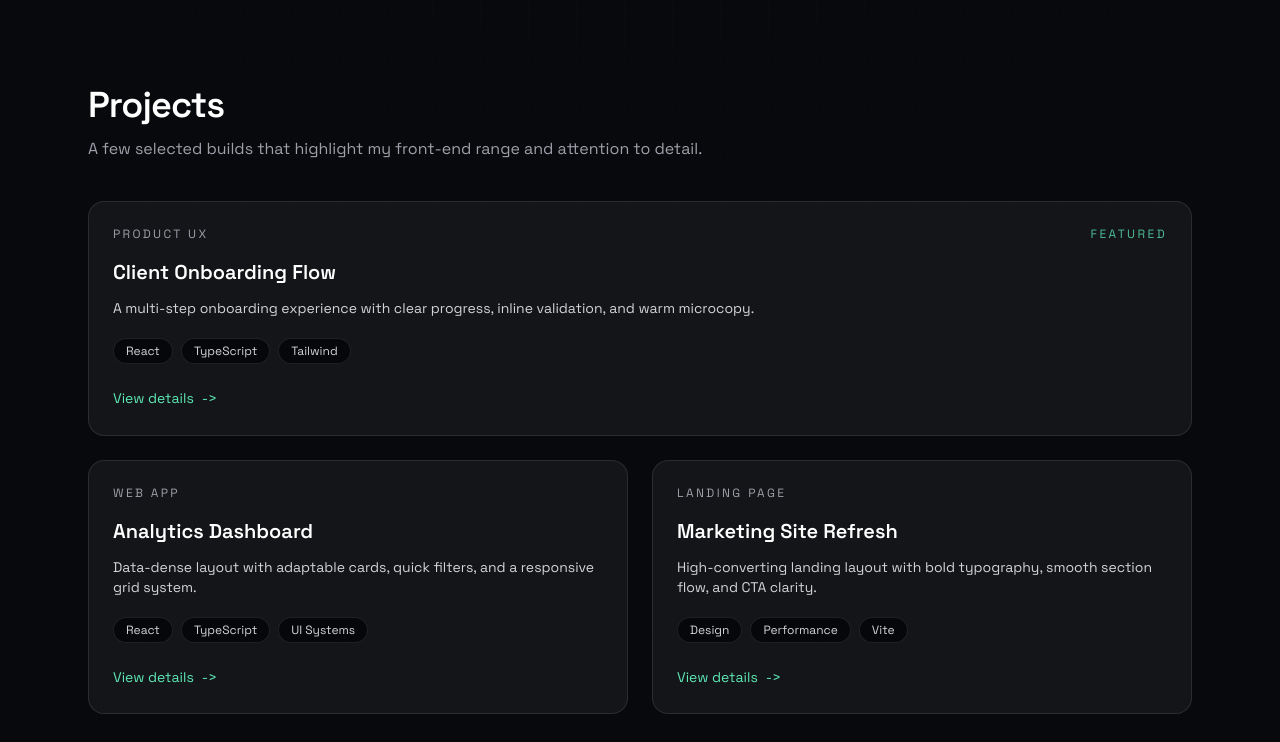
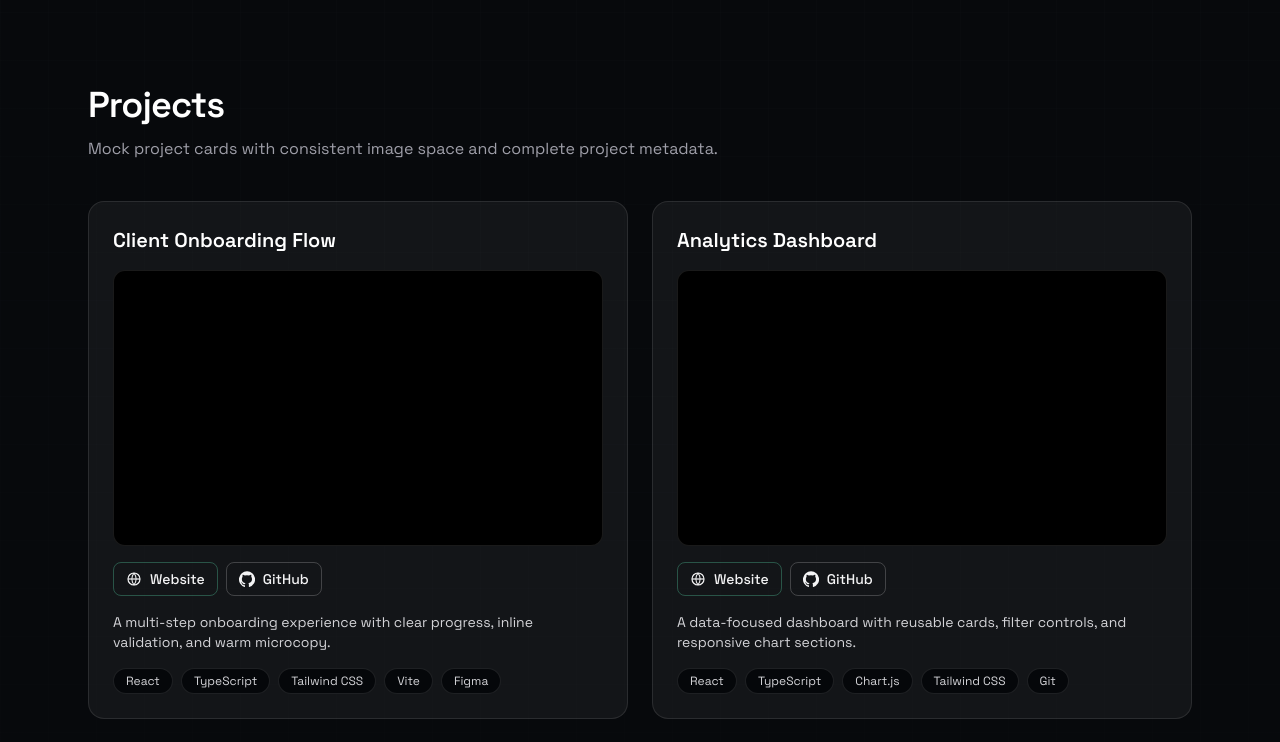
Before and after one commit to SantiG11/sg-portfolio, a React (Vite) app: page / in a window 1280 px wide. Shown: the part 660-1402 px from the top of the page. Built offline with nearby package versions, Linux system fonts and the light colour scheme.

Commit message:
ProjectCard component added and used in the Projects section

```diff
--- /dev/null
+++ b/src/components/ProjectCard.tsx
@@ -0,0 +1,85 @@
+type ProjectCardProps = {
+  name: string;
+  websiteUrl: string;
+  githubUrl: string;
+  description: string;
+  technologies: string[];
+};
+
+function isExternalLink(url: string) {
+  return url.startsWith("http://") || url.startsWith("https://");
+}
+
+export default function ProjectCard({
+  name,
+  websiteUrl,
+  githubUrl,
+  description,
+  technologies,
+}: ProjectCardProps) {
+  return (
+    <article className="w-full rounded-2xl border border-white/10 bg-white/5 p-6">
+      <h3 className="text-xl font-semibold text-white">{name}</h3>
+
+      <div className="mt-4">
+        <div
+          aria-label={`${name} image placeholder`}
+          className="aspect-[16/9] w-full rounded-xl border border-white/10 bg-black"
+        />
+      </div>
+
+      <div className="mt-4 flex flex-wrap gap-2">
+        <a
+          href={websiteUrl}
+          target={isExternalLink(websiteUrl) ? "_blank" : undefined}
+          rel={isExternalLink(websiteUrl) ? "noreferrer" : undefined}
+          className="inline-flex items-center gap-2 rounded-lg border border-emerald-300/30 px-3 py-1.5 text-sm font-medium text-emerald-200 transition hover:border-emerald-300 hover:text-emerald-100"
+        >
+          <svg
+            viewBox="0 0 24 24"
+            fill="none"
+            stroke="currentColor"
+            strokeWidth="1.8"
+            className="h-4 w-4"
+            aria-hidden="true"
+          >
+            <circle cx="12" cy="12" r="9" />
+            <path d="M3 12h18" />
+            <path d="M12 3a15 15 0 0 1 0 18" />
+            <path d="M12 3a15 15 0 0 0 0 18" />
+          </svg>
+          Website
+        </a>
+        <a
+          href={githubUrl}
+          target={isExternalLink(githubUrl) ? "_blank" : undefined}
+          rel={isExternalLink(githubUrl) ? "noreferrer" : undefined}
+          className="inline-flex items-center gap-2 rounded-lg border border-white/20 px-3 py-1.5 text-sm font-medium text-zinc-200 transition hover:border-white/40 hover:text-white"
+        >
+          <svg
+            viewBox="0 0 24 24"
+            fill="currentColor"
+            className="h-4 w-4"
+            aria-hidden="true"
+          >
+            <path d="M12 .5a12 12 0 0 0-3.8 23.4c.6.1.8-.2.8-.6v-2.1c-3.4.7-4.1-1.4-4.1-1.4a3.2 3.2 0 0 0-1.3-1.7c-1-.7.1-.7.1-.7a2.5 2.5 0 0 1 1.8 1.2 2.6 2.6 0 0 0 3.5 1 2.6 2.6 0 0 1 .8-1.6c-2.7-.3-5.5-1.3-5.5-6a4.6 4.6 0 0 1 1.2-3.2 4.3 4.3 0 0 1 .1-3.2s1-.3 3.3 1.2a11.4 11.4 0 0 1 6 0c2.3-1.5 3.3-1.2 3.3-1.2.5 1 .5 2.2.1 3.2a4.6 4.6 0 0 1 1.2 3.2c0 4.7-2.8 5.7-5.5 6a2.9 2.9 0 0 1 .8 2.2v3.2c0 .4.2.7.8.6A12 12 0 0 0 12 .5Z" />
+          </svg>
+          GitHub
+        </a>
+      </div>
+
+      <p className="mt-4 text-sm text-zinc-300">{description}</p>
+
+      <ul className="mt-4 flex flex-wrap gap-2">
+        {technologies.map((item) => (
+          <li
+            key={item}
+            className="rounded-full border border-white/10 bg-[#05070a] px-3 py-1 text-xs text-zinc-300"
+          >
+            {item}
+          </li>
+        ))}
+      </ul>
+    </article>
+  );
+}
--- a/src/sections/Hero.tsx
+++ b/src/sections/Hero.tsx
@@ -9,7 +9,8 @@ export default function Hero() {
           </div>
 
           <h1 className="fade-up fade-up-delay-1 text-4xl font-semibold tracking-tight text-white sm:text-5xl">
-            I build responsive <span className="text-emerald-300">React apps</span>
+            I build responsive{" "}
+            <span className="text-emerald-300">React apps</span>
             with clean UI and dependable logic.
           </h1>
 
@@ -70,7 +71,7 @@ export default function Hero() {
           </div>
 
           <div className="rounded-xl border border-white/10 bg-[#05070a] px-4 py-3 text-xs text-zinc-400">
-            <span className="mono text-emerald-300">stack</span> React -
+            <span className="mono text-emerald-300">stack </span> React -
             TypeScript - Tailwind - Vite
           </div>
         </div>
--- a/src/sections/Projects.tsx
+++ b/src/sections/Projects.tsx
@@ -1,30 +1,30 @@
+import ProjectCard from "../components/ProjectCard";
 import Section from "../components/Section";
 
 const projects = [
   {
-    title: "Client Onboarding Flow",
+    name: "Client Onboarding Flow",
+    websiteUrl: "https://example.com/onboarding-flow",
+    githubUrl: "https://github.com/example/onboarding-flow",
     description:
       "A multi-step onboarding experience with clear progress, inline validation, and warm microcopy.",
-    tags: ["React", "TypeScript", "Tailwind"],
-    category: "Product UX",
-    href: "#",
-    featured: true,
+    technologies: ["React", "TypeScript", "Tailwind CSS", "Vite", "Figma"],
   },
   {
-    title: "Analytics Dashboard",
+    name: "Analytics Dashboard",
+    websiteUrl: "https://example.com/analytics-dashboard",
+    githubUrl: "https://github.com/example/analytics-dashboard",
     description:
-      "Data-dense layout with adaptable cards, quick filters, and a responsive grid system.",
-    tags: ["React", "TypeScript", "UI Systems"],
-    category: "Web App",
-    href: "#",
+      "A data-focused dashboard with reusable cards, filter controls, and responsive chart sections.",
+    technologies: ["React", "TypeScript", "Chart.js", "Tailwind CSS", "Git"],
   },
   {
-    title: "Marketing Site Refresh",
+    name: "Marketing Site Refresh",
+    websiteUrl: "https://example.com/marketing-refresh",
+    githubUrl: "https://github.com/example/marketing-refresh",
     description:
-      "High-converting landing layout with bold typography, smooth section flow, and CTA clarity.",
-    tags: ["Design", "Performance", "Vite"],
-    category: "Landing Page",
-    href: "#",
+      "A modern marketing site redesign focused on content hierarchy, performance, and conversion-friendly CTAs.",
+    technologies: ["React", "Tailwind CSS", "Vite", "Figma", "GitHub"],
   },
 ];
 
@@ -33,44 +33,18 @@ export default function Projects() {
     <Section
       id="projects"
       title="Projects"
-      subtitle="A few selected builds that highlight my front-end range and attention to detail."
+      subtitle="Mock project cards with consistent image space and complete project metadata."
     >
-      <div className="grid grid-cols-1 gap-6 md:grid-cols-2">
-        {projects.map((project, index) => (
-          <a
-            key={project.title}
-            href={project.href}
-            className={`group rounded-2xl border border-white/10 bg-white/5 p-6 transition hover:-translate-y-1 hover:border-emerald-400/40 hover:bg-white/10 ${
-              index === 0 ? "md:col-span-2" : ""
-            }`}
-          >
-            <div className="flex items-center justify-between text-xs uppercase tracking-[0.2em] text-zinc-400">
-              <span>{project.category}</span>
-              {project.featured && (
-                <span className="text-emerald-300/80">Featured</span>
-              )}
-            </div>
-            <h3 className="mt-4 text-xl font-semibold text-white">
-              {project.title}
-            </h3>
-            <p className="mt-3 text-sm text-zinc-300">
-              {project.description}
-            </p>
-            <div className="mt-5 flex flex-wrap gap-2">
-              {project.tags.map((tag) => (
-                <span
-                  key={tag}
-                  className="rounded-full border border-white/10 bg-[#05070a] px-3 py-1 text-xs text-zinc-300"
-                >
-                  {tag}
-                </span>
-              ))}
-            </div>
-            <div className="mt-6 inline-flex items-center gap-2 text-sm text-emerald-300">
-              View details
-              <span className="transition group-hover:translate-x-1">-&gt;</span>
-            </div>
-          </a>
+      <div className="grid grid-cols-1 gap-6 sm:grid-cols-2">
+        {projects.map((project) => (
+          <ProjectCard
+            key={project.name}
+            name={project.name}
+            websiteUrl={project.websiteUrl}
+            githubUrl={project.githubUrl}
+            description={project.description}
+            technologies={project.technologies}
+          />
         ))}
       </div>
     </Section>
```
Also changed, not shown: src/App.css (+20 -4 lines).
